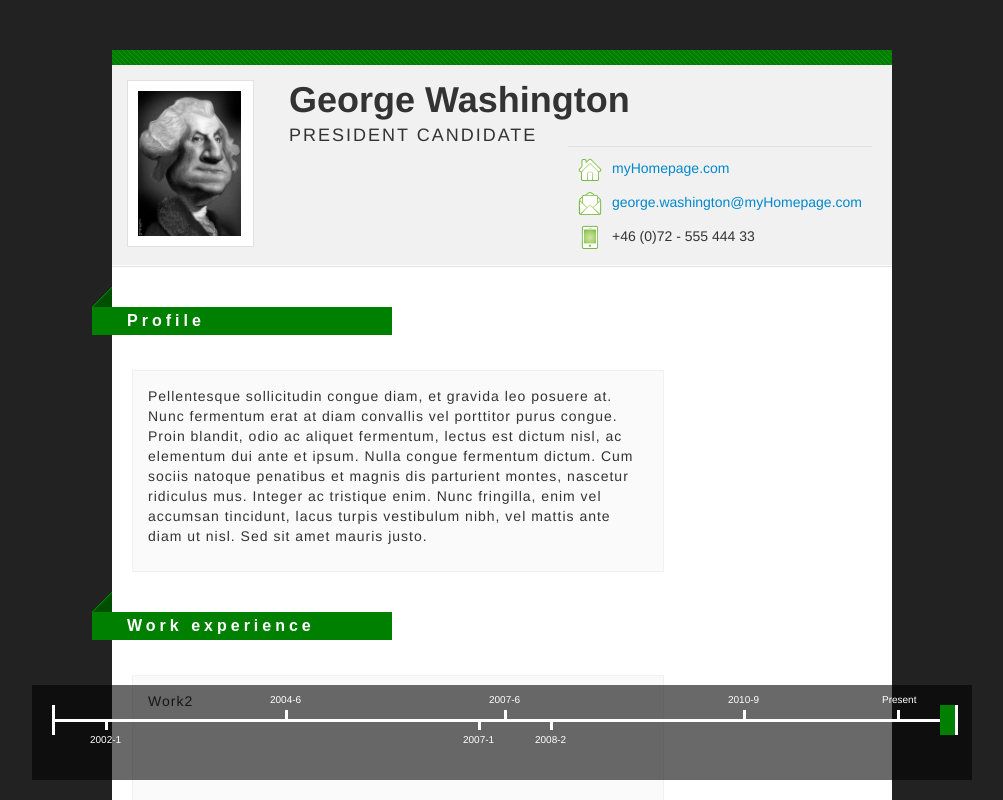
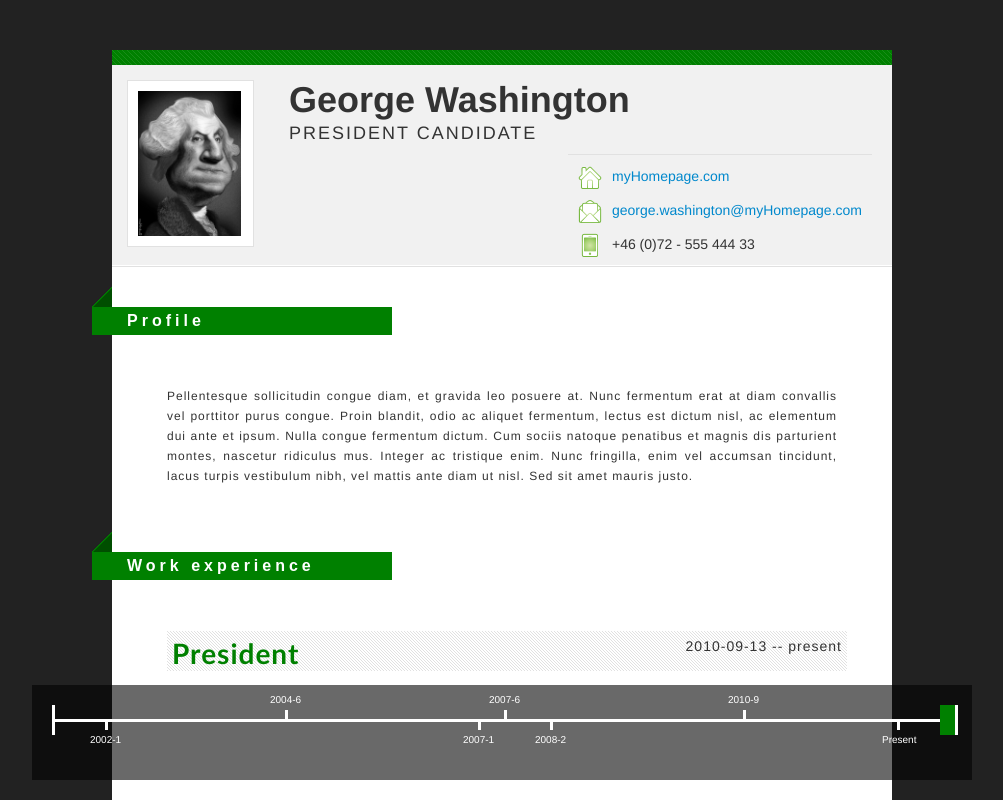
Before and after one commit to mchound/TobCV, a plain HTML site: page index.html in a window 1280 px wide. Shown: the top 800 px of the page, without its empty margins (138-1141 px from the left). Drawn offline with Linux system fonts and the light colour scheme.

Commit message:
new layout

```diff
--- a/assets/css/Style.css
+++ b/assets/css/Style.css
@@ -36,7 +36,7 @@ body{
 
 .mainContentContainer .personalInfo .nameContainer h1{
 	display: block;
-	margin: 15px 0px 5px 0px;
+	margin: 15px 0px 3px 0px;
 }
 
 .mainContentContainer .personalInfo .nameContainer span{
@@ -61,13 +61,43 @@ body{
 }
 
 .cvBody  .cvSection .sectionBody{
-	width: 500px;
+	width: 90%;
 	margin-top: 55px;
-	margin-left: 20px;
-	background-color: #fafafa;
-	border: 1px solid #f1f1f1;
+	margin-left: auto;
+	margin-right: auto;
+	/*background-color: #fbfbfb;
+	border: 1px solid #f1f1f1;	*/
+	letter-spacing: 1px;
+}
+
+.cvBody  .cvSection .sectionBody .header{
+	background-image: url('../img/whiteStripes.png');
+	width: 100%;
+	padding: 5px;
+	height: 30px;
+}
+
+.cvBody  .cvSection .sectionBody .header h1{
+	color: #008000;
+	font: bold 28px Calibri;
+	display: block;
+	float: left;
+	margin: 0;
+}
+
+.cvBody  .cvSection .sectionBody .header span{
+	display: block;
+	float: right;
+}
+
+.cvBody  .cvSection .sectionBody p{
+	font-size: 12px;
+	text-align: justify;
+}
+
+.cvBody  .cvSection .sectionBody > div{
+	border: 1px solid #ffffff;
 	padding: 15px;
-	letter-spacing: 1px;
 }
 
 .cvBody  .cvSection{
@@ -85,6 +115,7 @@ body{
 .mainContentContainer .personalInfo .contactContainer {
 	float: right;
 	margin-right: 20px;
+	margin-top: 10px;
 	border-top: 1px solid #e1e1e1;
 	padding: 0px 10px 0px 10px;
 }
--- a/assets/external/tobPlugins/js/tobTimelineJS.js
+++ b/assets/external/tobPlugins/js/tobTimelineJS.js
@@ -21,7 +21,7 @@
 
 				this.$mileStoneMarker = $('<div><span></span></div>');
 				$('.timeline .startStop .line').append(this.$mileStoneMarker);
-				this.$mileStoneMarker.addClass('milestoneMarker even');
+				this.$mileStoneMarker.addClass('milestoneMarker odd');
 				this.$mileStoneMarker.children('span').text('Present');
 				this.$mileStoneMarker.css('margin-right', parseInt(55));
 
--- a/index.html
+++ b/index.html
@@ -57,9 +57,11 @@
 										<h2>Profile</h2>
 									</div>
 									<div class="sectionBody">
+										<div>
 											<p>
 												Pellentesque sollicitudin congue diam, et gravida leo posuere at. Nunc fermentum erat at diam convallis vel porttitor purus congue. Proin blandit, odio ac aliquet fermentum, lectus est dictum nisl, ac elementum dui ante et ipsum. Nulla congue fermentum dictum. Cum sociis natoque penatibus et magnis dis parturient montes, nascetur ridiculus mus. Integer ac tristique enim. Nunc fringilla, enim vel accumsan tincidunt, lacus turpis vestibulum nibh, vel mattis ante diam ut nisl. Sed sit amet mauris justo.
 											</p>
+										</div>
 									</div>
 								</div>
 								<div class="cvSection">
@@ -67,13 +69,18 @@
 										<h2>Work experience</h2>
 									</div>
 									<div class="sectionBody">
-										<span timeline="Work2" timeline-start-date="2010;9">Work2</span>
+										<div>
+											<div class="header">
+												<h1 timeline="Work2" timeline-start-date="2010;9">President</h1>
+												<span>2010-09-13  --  present</span>
+											</div>
 											<br><br><br><br><br><br><br><div style="width: 20px; height: 550px; background-color: green;"></div>
 											<span timeline="Work1" timeline-start-date="2008;2" timeline-end-date="2010;8">Work1</span>
 											<div style="width: 20px; height: 550px; background-color: green;"></div>
 											<span timeline="Work1" timeline-start-date="2007;6" timeline-end-date="2008;1">Work1</span>
 											<br><br><br><br>
 											<span timeline="Work1" timeline-start-date="2007;1" timeline-end-date="2007;5">Work1</span>
+										</div>
 									</div>
 								</div>
 								<div class="cvSection">
```
Also changed, not shown: assets/img/whiteStripes.png (added). Lines whose indentation alone changed are shown as unchanged.
